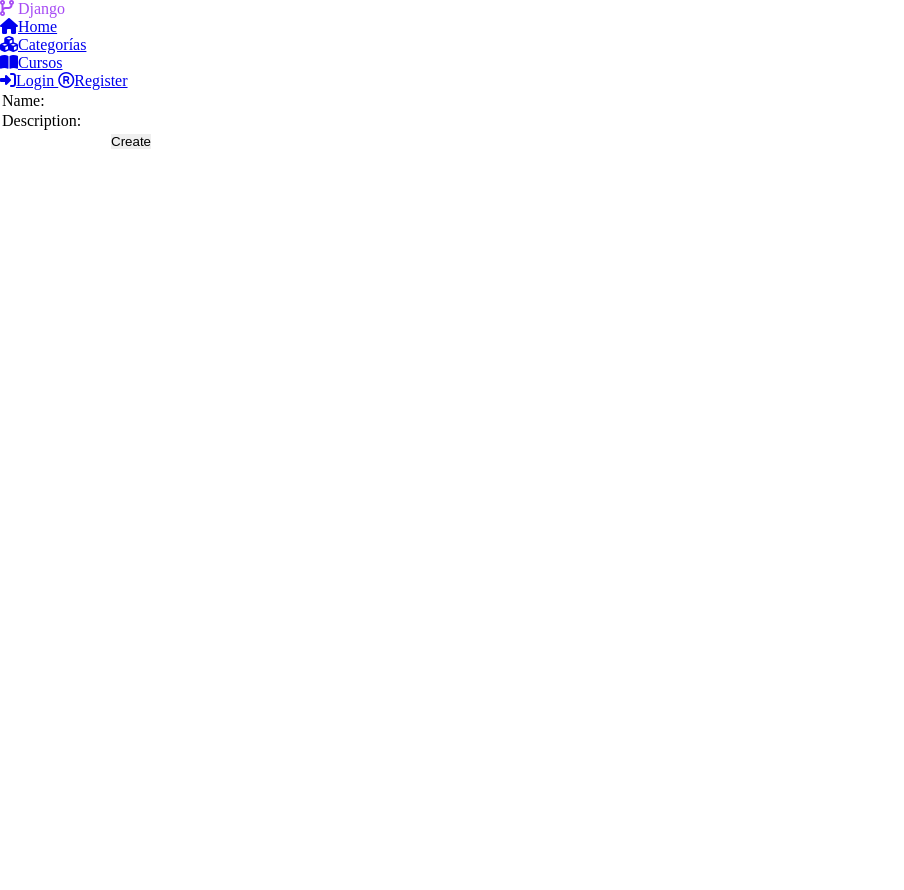
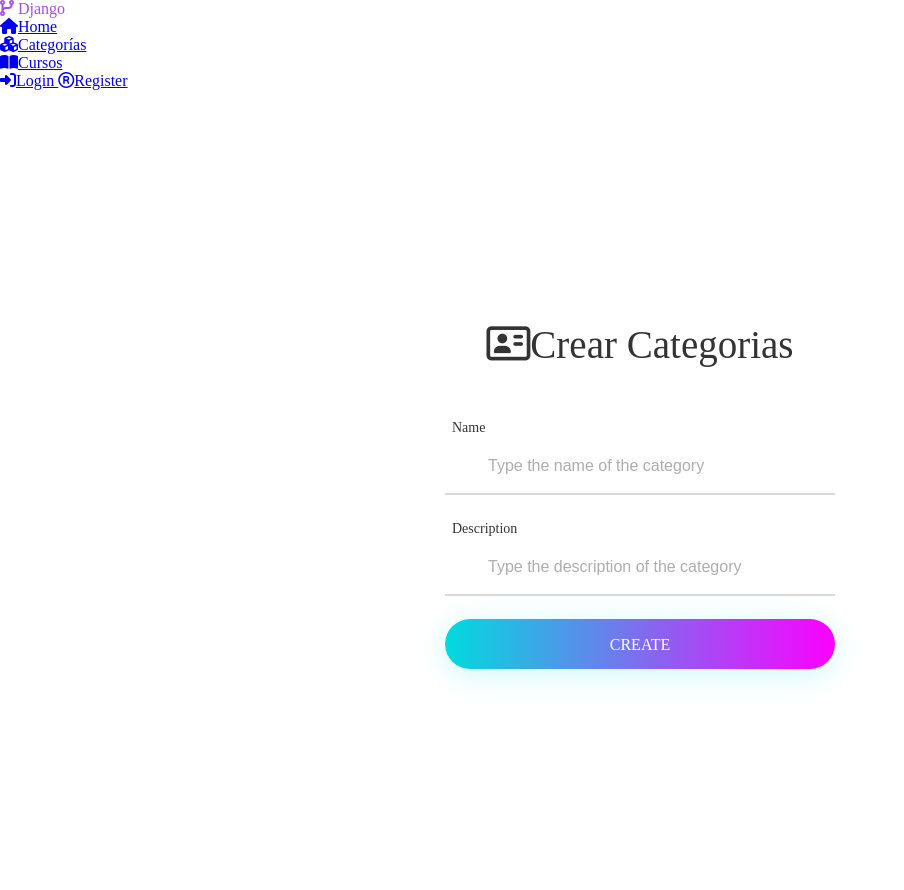
Before and after one commit to jesuscol96/WebClassApp, a Django app: page /categorias/crear_categoria in a window 1280 px wide. Shown: the whole page, without its empty margins (0-904 px from the left). Before the commit the page ends 149 px from the top, so only its background shows below. Run offline with Django 3.2, Linux system fonts and the light colour scheme; the visitor is signed in with stand-in values (Sample User, id 1); parts of the project's set-up code (start-up, migrations or seed data) failed here and were passed over; some libraries are stand-ins or nearby versions; some web fonts are replaced.

Commit message:
Frontend de las Categorias

```diff
--- a/WebClassApp/categorias/templates/categorias/crear_categorias.html
+++ b/WebClassApp/categorias/templates/categorias/crear_categorias.html
@@ -2,21 +2,39 @@
 
 {% block content  %}
 
-<form action="{% url 'categorias:process_new_categories' %}"  method="post">
-{% csrf_token %}
-  <table>
-    <tr>
-      <td>Name:</td>
-      <td><input type="text" name="name"></td>
-    </tr>
-    <tr>
-      <td>Description:</td>
-      <td><input type="text" name="description"></td>
-    </tr>
-    <tr>
-      <td colspan="2" align="center"><input type="submit"  value="Create"> </td>
-    </tr>
-  </table>
-</form>
+<div class="limiter">
+    <div class="container-login100 LartoDj">
+      <div class="wrap-login100 p-l-55 p-r-55 p-t-65 p-b-54">
+        <form action="{% url 'categorias:process_new_categories' %}"  method="post">
+        {% csrf_token %}
+          <span class="login100-form-title p-b-49">
+            <i class="far fa-address-card mr-3"></i>Crear Categorias
+          </span>
+
+          <div class="wrap-input100 validate-input m-b-23" data-validate="Username is reauired">
+            <span class="label-input100">Name</span>
+            <input class="input100" type="text" name="name" placeholder="Type the name of the category">
+            <span class="focus-input100"></span>
+          </div>
+
+          <div class="wrap-input100 validate-input m-b-23" data-validate="Username is reauired">
+            <span class="label-input100">Description</span>
+            <input class="input100" type="text" name="description" placeholder="Type the description of the category">
+            <span class="focus-input100"></span>
+          </div>
+
+          <div class="container-login100-form-btn mt-5">
+            <div class="wrap-login100-form-btn">
+              <div class="login100-form-bgbtn"></div>
+              <button class="login100-form-btn">
+                <input type="submit"  value=''> Create
+              </button>
+            </div>
+          </div>
+
+        </form>
+      </div>
+    </div>
+  </div>
 
 {% endblock %}
--- a/WebClassApp/cursos/templates/cursos/crear_curso.html
+++ b/WebClassApp/cursos/templates/cursos/crear_curso.html
@@ -1,7 +1,8 @@
 {% extends "base.html" %}
 
 {% block content  %}
-
+<div class="limiter">
+    <div class="container-login100 LartoDj">
     <form action="{% url 'cursos:process_new_curso' %}"  method="post">
     {% csrf_token %}
       <table>
@@ -60,5 +61,7 @@
         </tr>
       </table>
     </form>
+  </div>
+</div>
 
 {% endblock %}
```
Also changed, not shown: WebClassApp/categorias/templates/categorias/index.html (+25 -8 lines), WebClassApp/categorias/templates/categorias/ver_categoria.html (+14 -4 lines). Lines whose indentation alone changed are shown as unchanged.
